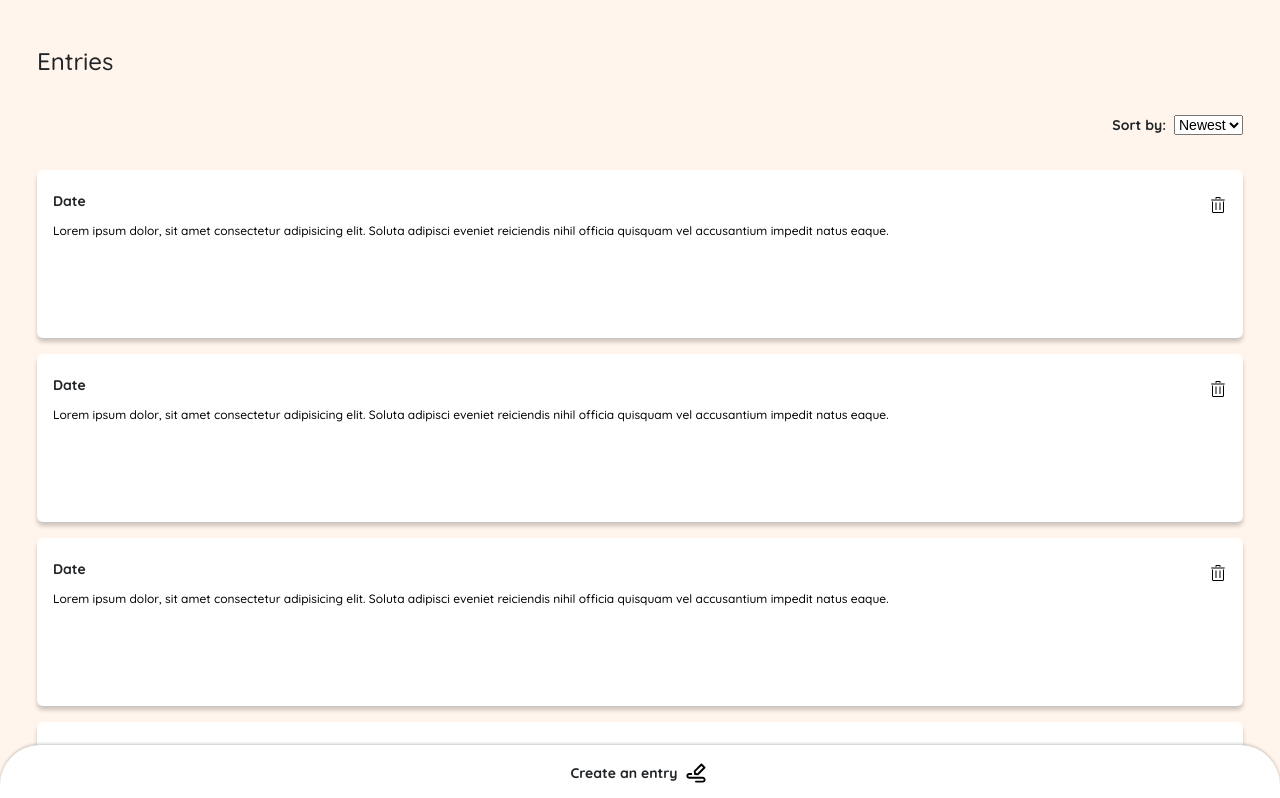
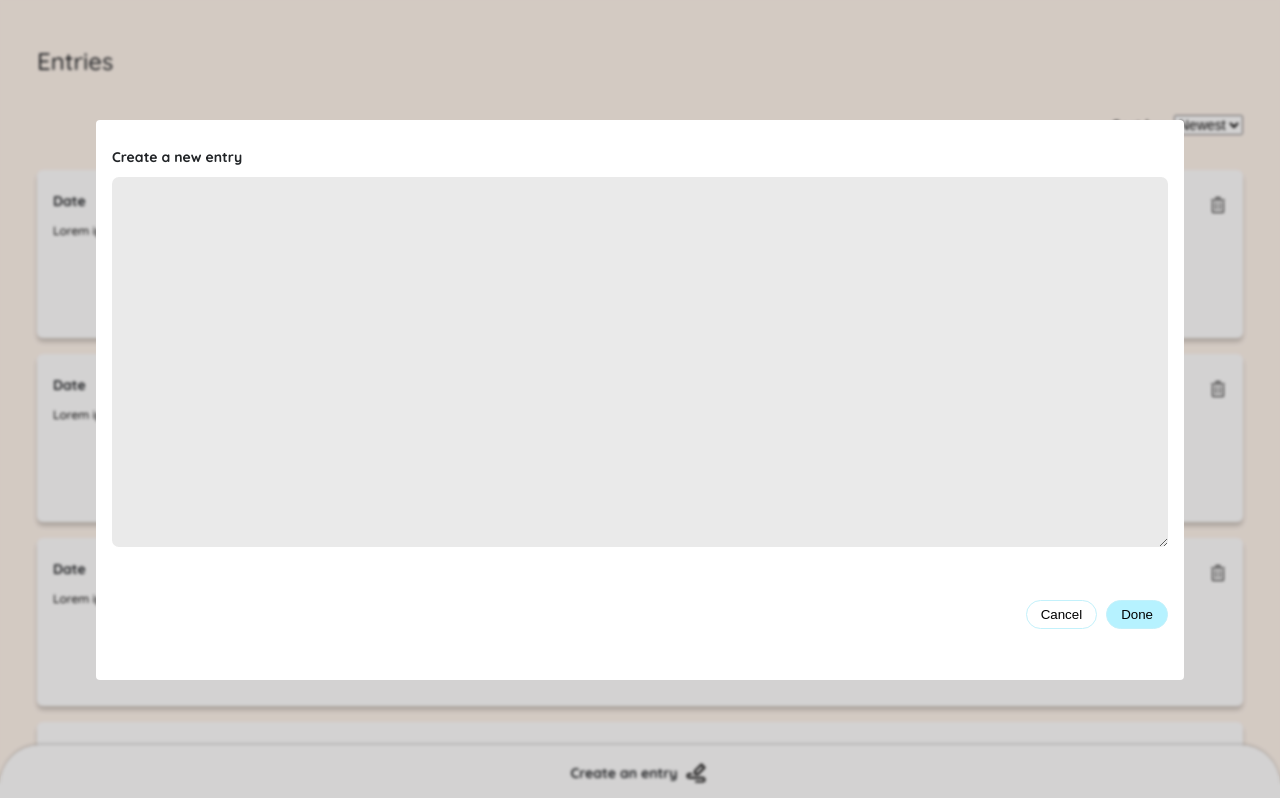
Before and after one commit to Celinaki/Diary, a Vue app: page / in a window 1280 px wide. Shown: the top 798 px of the page. Built offline with nearby package versions, Linux system fonts and the light colour scheme.

Commit message:
Create entry modal skeleton

```diff
--- /dev/null
+++ b/src/components/CreateEntryModal.vue
@@ -0,0 +1,74 @@
+<script>
+</script>
+
+<template>
+    <div>
+        <section>
+            <h2>Create a new entry</h2>
+            <form action="create">
+                <textarea name="" id=""  v-bind:maxlength="500"></textarea>
+                <span>
+                    <button class="not-filled-button">Cancel</button>
+                    <button>Done</button>
+                </span>
+
+            </form>
+        </section>
+    </div>
+</template>
+
+<style scoped>
+div{
+    width: 100%;
+    height: 100%;
+    position: absolute;
+    background: rgba(35, 34, 34, 0.20);
+    backdrop-filter: blur(1.5px);
+    top: 0;
+    display: flex;
+    justify-content: center;
+    align-items: center;
+}
+section{
+    background-color: rgb(255, 255, 255);
+    z-index: 2;
+    width: 85%;
+    height: 70vh;
+    border-radius: 4px;
+    padding: 1rem;
+    box-sizing: border-box;
+}
+form{
+    height: 70%;
+}
+form textarea{
+    border: none;
+    border-radius: 7px;
+    background: #EAEAEA;
+    box-sizing: border-box;
+    padding: 8px;
+    width: 100%;
+    height: 100%;
+    font-family: 'Quicksand';
+}
+span{
+    right: 0;
+    padding-top: 49px;
+    gap: 9px;
+    display: flex;
+    justify-content: flex-end;
+}
+button{
+    border-radius: 25px;
+    border: 1px solid #C3F1FB;
+    background: rgba(175, 241, 255, 0.90);
+    display: inline-flex;
+    padding: 6px 14px;
+    justify-content: center;
+    align-items: center;
+
+}
+.not-filled-button{
+    background:#fff;
+}
+</style>
--- a/src/views/DiaryView.vue
+++ b/src/views/DiaryView.vue
@@ -2,6 +2,7 @@
 import EntryCard from '../components/icons/EntryCard.vue';
 import Pagination from '../components/icons/Pagination.vue'
 import CreateEntryButton from '../components/CreateEntryButton.vue'
+import CreateEntryModal from '../components/CreateEntryModal.vue'
 </script>
 
 <template>
@@ -24,6 +25,7 @@ import CreateEntryButton from '../components/CreateEntryButton.vue'
         <Pagination/>
     </div>
     <CreateEntryButton/>
+    <CreateEntryModal/>
 </template>
 
 <style scoped>
```
